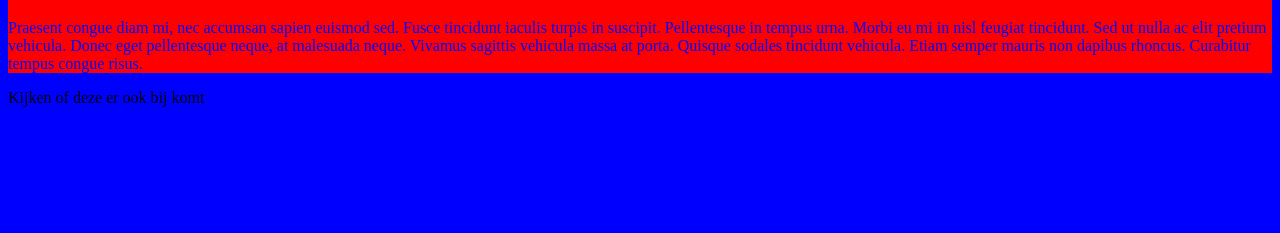
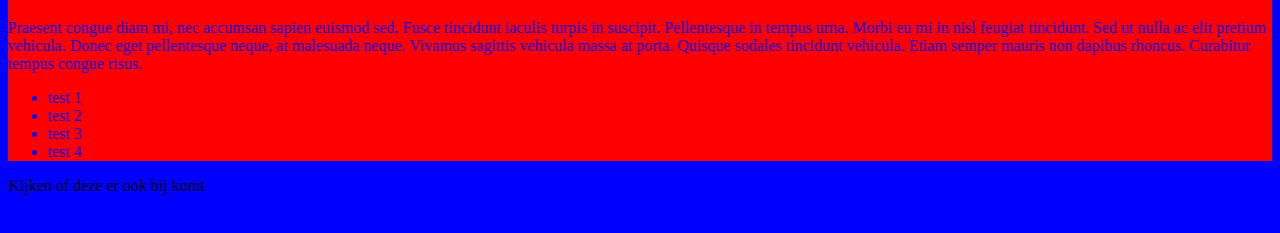
Before and after one commit to wjhessels/testproject, a website: page index.html in a window 1280 px wide. Shown: the part 87-320 px from the top of the page. Drawn offline with nearby package versions, Linux system fonts and the light colour scheme; files that its build step writes are made by us from their sources.

Commit message:
List toegevoegd in body

```diff
--- a/index.html
+++ b/index.html
@@ -15,6 +15,12 @@
 	<div id="container">
 		<h1>Test Gulp 9 index</h1>
 		<p>Praesent congue diam mi, nec accumsan sapien euismod sed. Fusce tincidunt iaculis turpis in suscipit. Pellentesque in tempus urna. Morbi eu mi in nisl feugiat tincidunt. Sed ut nulla ac elit pretium vehicula. Donec eget pellentesque neque, at malesuada neque. Vivamus sagittis vehicula massa at porta. Quisque sodales tincidunt vehicula. Etiam semper mauris non dapibus rhoncus. Curabitur tempus congue risus.</p>
+		<ul>
+			<li>test 1</li>
+			<li>test 2</li>
+			<li>test 3</li>
+			<li>test 4</li>
+		</ul>
 	</div>
 	<footer>
 		Kijken of deze er ook bij komt
```
